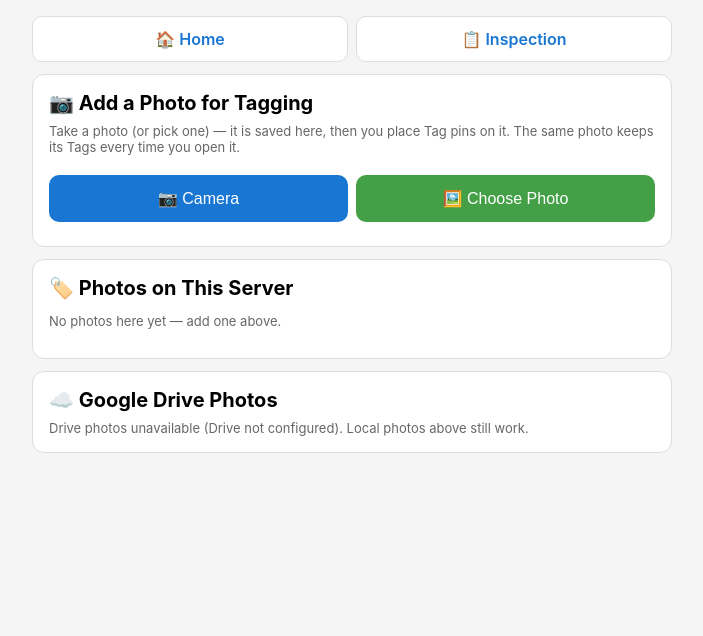
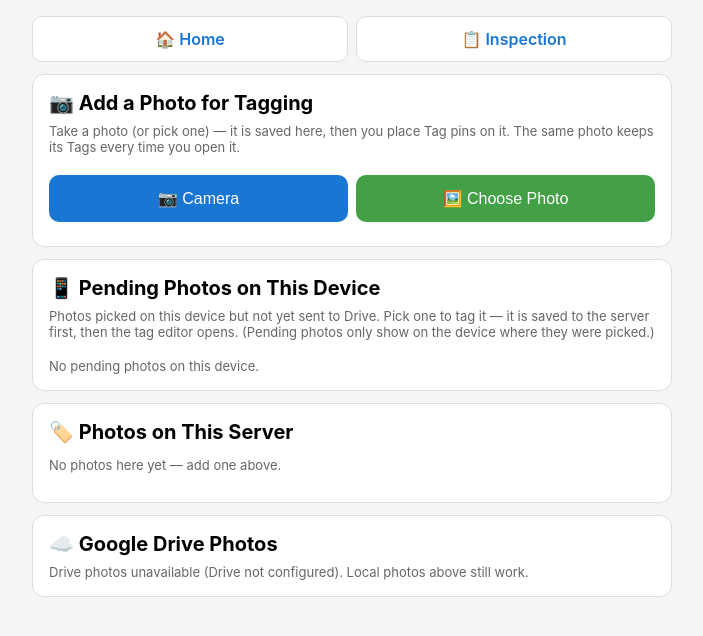
Before and after one commit to jungg181/prismxe-app, a Flask app: page /Hanseong/gauge/photos in a window 1280 px wide. Shown: the top 636 px of the page, without its empty margins (288-991 px from the left). Run offline with Flask 3, Linux system fonts and the light colour scheme.

Commit message:
Gauge photos: pick pending device photos for tagging

```diff
--- a/templates/gauge/photos.html
+++ b/templates/gauge/photos.html
@@ -44,6 +44,12 @@
     <div id="upStatus" class="muted" style="margin-top:8px"></div>
   </div>
   <div class="card">
+    <h2>📱 Pending Photos on This Device</h2>
+    <div class="muted">Photos picked on this device but not yet sent to Drive. Pick one to tag it — it is saved to the server first, then the tag editor opens. (Pending photos only show on the device where they were picked.)</div>
+    <div id="pendingGrid" class="grid"></div>
+    <div id="pendingNote" class="muted" style="margin-top:8px"></div>
+  </div>
+  <div class="card">
     <h2>🏷️ Photos on This Server</h2>
     {% if local_photos %}
     <div class="grid">
@@ -87,6 +93,79 @@ document.getElementById("galleryBtn").onclick = () => document.getElementById("g
 document.getElementById("cameraInput").onchange = (e) => { if (e.target.files[0]) uploadOne(e.target.files[0]); e.target.value = ""; };
 document.getElementById("galleryInput").onchange = (e) => { if (e.target.files[0]) uploadOne(e.target.files[0]); e.target.value = ""; };
 
+// ---- Pending photos on this device (same IndexedDB the Upload page uses) ----
+let hcdb = null;
+function hcDbOpen() {
+  return new Promise((resolve, reject) => {
+    try {
+      const req = indexedDB.open("hc_photos", 1);
+      req.onupgradeneeded = () => {
+        const db = req.result;
+        if (!db.objectStoreNames.contains("photos"))
+          db.createObjectStore("photos", { keyPath: "id", autoIncrement: true });
+      };
+      req.onsuccess = () => { hcdb = req.result; resolve(hcdb); };
+      req.onerror = () => reject(req.error);
+    } catch (e) { reject(e); }
+  });
+}
+function hcDbAll() {
+  return new Promise((resolve, reject) => {
+    const r = hcdb.transaction("photos", "readonly").objectStore("photos").getAll();
+    r.onsuccess = () => resolve(r.result || []);
+    r.onerror = () => reject(r.error);
+  });
+}
+async function renderPendingTaggable() {
+  const grid = document.getElementById("pendingGrid");
+  const note = document.getElementById("pendingNote");
+  let recs = [];
+  try {
+    await hcDbOpen();
+    recs = await hcDbAll();
+  } catch (e) {
+    grid.innerHTML = "";
+    note.textContent = "Phone storage unavailable on this browser.";
+    return;
+  }
+  recs.sort((a, b) => (a.ts < b.ts ? 1 : -1));
+  if (!recs.length) {
+    grid.innerHTML = "";
+    note.textContent = "No pending photos on this device.";
+    return;
+  }
+  note.textContent = recs.length + " pending photo(s). Tapping Tag saves a copy to the server and opens the tag editor (the pending copy stays on this device).";
+  grid.innerHTML = recs.map(r => `
+    <div class="thumb">
+      <img src="${URL.createObjectURL(r.blob)}" alt="">
+      <div class="meta">
+        <div>${esc(r.filename)}</div>
+        <div class="muted">${esc((r.ts || "").replace("T", " ").slice(0, 19))}</div>
+        <button class="btn" style="padding:8px;font-size:13px;margin-top:6px" onclick="tagPending(${r.id}, this)">🏷️ Tag this photo</button>
+      </div>
+    </div>`).join("");
+}
+window.tagPending = async (id, btn) => {
+  const note = document.getElementById("pendingNote");
+  try {
+    const recs = await hcDbAll();
+    const rec = recs.find(r => r.id === id);
+    if (!rec) { note.textContent = "That pending photo is gone."; return; }
+    btn.disabled = true;
+    note.textContent = "Saving to server…";
+    const fd = new FormData();
+    fd.append("photo", rec.blob, rec.filename);
+    const r = await fetch("/Hanseong/gauge/api/photo-upload", { method: "POST", body: fd });
+    const j = await r.json();
+    if (!j.ok) throw new Error(j.error || "upload failed");
+    location.href = "/Hanseong/gauge/photo/" + j.key + "/edit";
+  } catch (e) {
+    note.textContent = "Failed: " + e.message;
+    btn.disabled = false;
+  }
+};
+renderPendingTaggable();
+
 fetch("/Hanseong/gauge/api/drive-photos").then(r => r.json()).then(j => {
   const el = document.getElementById("driveList");
   if (!j.ok) { el.textContent = "Drive photos unavailable (" + (j.error || "connection issue") + "). Local photos above still work."; return; }
```
